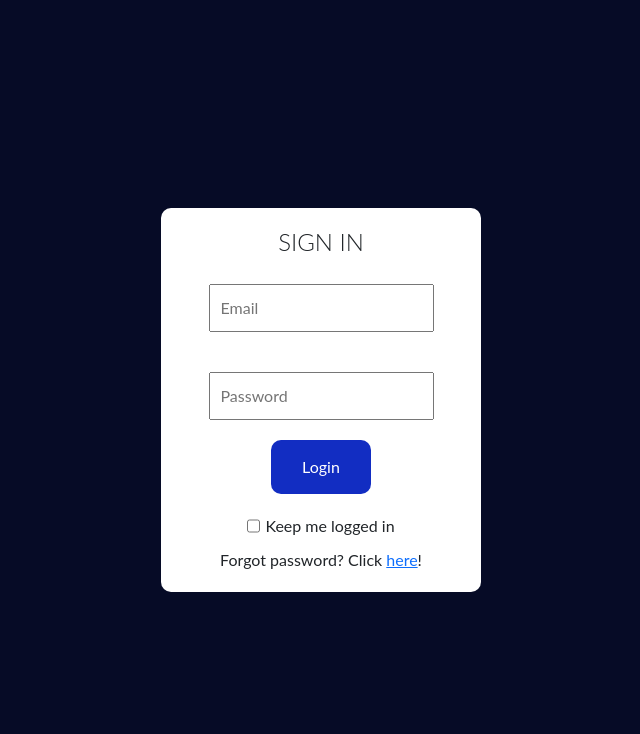
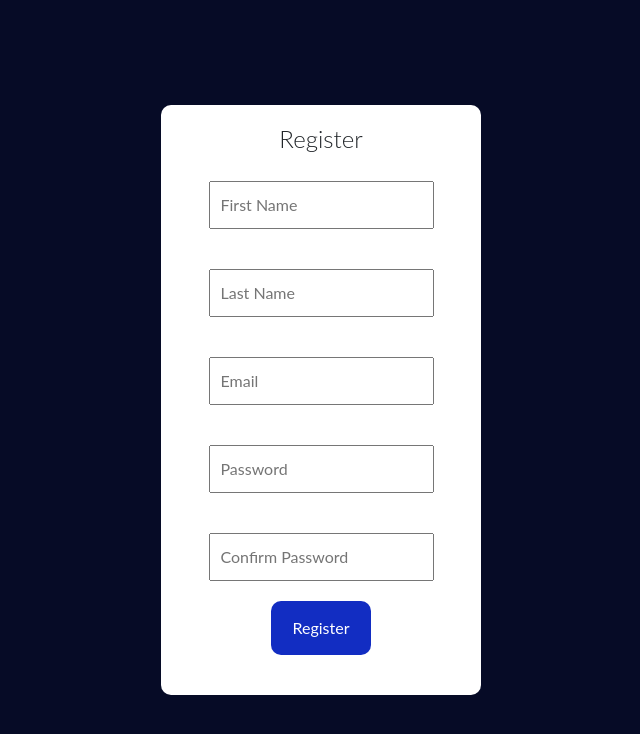
Before and after one commit to MogodanCristian/Zeit, a React (Vite) app: page /register in a window 1280 px wide. Before the commit this address led to /login. Shown: the top 734 px of the page, without its empty margins (319-959 px from the left). Built offline with nearby package versions, Linux system fonts and the light colour scheme.

Commit message:
Created entry point if there are no admins

```diff
--- a/src/App.jsx
+++ b/src/App.jsx
@@ -21,6 +21,7 @@ import Charts from './pages/Charts'
 import ChangePassword from './pages/ChangePassword'
 import Messages from './pages/Messages'
 import Support from './pages/Support'
+import Register from './pages/Register'
 
 const GlobalStyle = createGlobalStyle`
 @import url('https://fonts.googleapis.com/css2?family=Lato&display=swap');
@@ -59,6 +60,7 @@ function App() {
           <Route path = '/forgotPassword' element={user? <Navigate to={'/'}/>:<ForgotPassword/>}/>
           <Route path = '/changePassword/:userID/:securityCode' element={user? <Navigate to={'/'}/>:<ChangePassword/>}/>
           <Route path='/unauthorized' element={user ? <Unauthorized /> : <Navigate to={'/login'} />} />
+          <Route path='/register' element={<Register/>}/>
           {user === null ? (
             <Route path='*' element={<Navigate to='/login' replace />} />
           ) : (
--- a/src/components/ProjectCard.jsx
+++ b/src/components/ProjectCard.jsx
@@ -153,7 +153,7 @@ const ProjectCard = ({project,index, onDelete}) => {
         {project.description.length > 20 ? (
             <Tooltip title={<span style={{fontSize:"15px"}}>{project.description}</span>} arrow>
               <StyledCard.Text>
-                {project.description.slice(0, 20) + '...'}
+                {project.description.slice(0, 50) + '...'}
               </StyledCard.Text>
             </Tooltip>)
          : (
--- a/src/pages/Login.jsx
+++ b/src/pages/Login.jsx
@@ -1,4 +1,4 @@
-import React, { useState } from 'react'
+import React, { useEffect, useState } from 'react'
 import styled from 'styled-components'
 import { Link, useNavigate } from 'react-router-dom';
 import { useSelector, useDispatch } from 'react-redux';
@@ -96,7 +96,6 @@ function generateCode() {
   return code;
 }
 
-
 const Login = () => {
   const env = JSON.parse(JSON.stringify(import.meta.env));
   const apiUrl = env.VITE_ZEIT_API_URL;
@@ -107,6 +106,7 @@ const Login = () => {
   const dispatch = useDispatch();
   const isFetching = useSelector((state) => state.user.isFetching)
   const [loginFail, setLoginFail] = useState(false)
+  const [haveAdmins, setHaveAdmins] = useState(false)
   const handlePersistance = () =>{
     setKeepLoggedToggle(!keepLoggedToggle)
   }
@@ -123,7 +123,6 @@ const Login = () => {
       const user = jwt(token)
       if(!user.account_active){
         dispatch(loginFailure())
-        console.log('muies')
         setLoginFail(true)
         return;
       }
@@ -146,6 +145,16 @@ const Login = () => {
 
     });
   };
+
+  useEffect(() => {
+
+    axios.get(apiUrl + '/users/getAdmins').then(res =>{
+      if(res.data.length > 0)
+      setHaveAdmins(true)
+    })
+
+  }, [])
+
 
   return (
     <OuterContainer>
@@ -171,6 +180,8 @@ const Login = () => {
             </CheckboxContainer>
             <ForgotPassword>Forgot password? Click <Link to={'/forgotPassword'}>here</Link>!
             </ForgotPassword>
+            {!haveAdmins && <ForgotPassword>Want to create your first admin? Click <Link to={'/register'}>here</Link>!
+            </ForgotPassword>}
             {isFetching && <Spinner/>}
             {loginFail && <Error>Email or password are incorrect.Try again.</Error>}
           </Form>
--- /dev/null
+++ b/src/pages/Register.jsx
@@ -0,0 +1,191 @@
+import axios from 'axios';
+import React, { useState } from 'react';
+import { useNavigate } from 'react-router-dom';
+import styled from 'styled-components';
+
+const OuterContainer = styled.div`
+  background-color: #060b26;
+`;
+
+const InnerContainer = styled.div`
+  width: 100vw;
+  height: 100vh;
+  background-size: cover;
+  display: flex;
+  align-items: center;
+  justify-content: center;
+`;
+
+const Wrapper = styled.div`
+  width: 25%;
+  padding: 20px;
+  background-color: white;
+  height: 50vh + 20px;
+  align-items: center;
+  flex-direction: column;
+  display: flex;
+  border-radius: 10px;
+
+  @media only screen and (max-width: 768px) {
+    width: 90%;
+  }
+`;
+
+const Title = styled.h1`
+  font-size: 24px;
+  font-weight: 300;
+`;
+
+const Form = styled.form`
+  display: flex;
+  flex-direction: column;
+  align-items: center;
+`;
+
+const Input = styled.input`
+  flex: 1;
+  min-width: 40%;
+  width: 100%;
+  margin: 20px 0;
+  padding: 10px;
+  font-size: medium;
+`;
+
+const Button = styled.button`
+  width: 100px;
+  border: none;
+  padding: 15px 20px;
+  background-color: #122dc2;
+  color: white;
+  cursor: pointer;
+  margin-bottom: 20px;
+  border-radius: 10px;
+
+  &:hover {
+    background-color: #1a83ff;
+  }
+`;
+
+const Error = styled.p`
+  font-size: medium;
+  color: red;
+`;
+
+const Register = () => {
+  const [firstName, setFirstName] = useState('');
+  const [lastName, setLastName] = useState('');
+  const [email, setEmail] = useState('');
+  const [password, setPassword] = useState('');
+  const [confirmPassword, setConfirmPassword] = useState('');
+  const env = JSON.parse(JSON.stringify(import.meta.env));
+  const apiUrl = env.VITE_ZEIT_API_URL;
+
+  const [errorPresence, setErrorPresence] = useState(false);
+  const [errorMessage, setErrorMessage] = useState('');
+
+  const [allOK, setAllOK] = useState(false);
+  const navigate = useNavigate()
+
+  const handleClick = () => {
+    if (!firstName || !lastName || !email || !password || !confirmPassword) {
+      setErrorMessage('Please fill in all fields.');
+      setErrorPresence(true);
+      return;
+    } else if (password !== confirmPassword) {
+      setErrorMessage('Passwords do not match.');
+      setErrorPresence(true);
+      return;
+    } else if (!isPasswordValid(password)) {
+      setErrorMessage(getPasswordErrorMessage(password));
+      setErrorPresence(true);
+      return;
+    } else {
+      setErrorPresence(false);
+      setErrorMessage('');
+      axios
+        .post(apiUrl + '/users/register', {
+          first_name: firstName,
+          last_name: lastName,
+          email: email,
+          password: password,
+          role: 'admin',
+        })
+        .then((res) => {
+          if (res.status === 200) {
+            setAllOK(true);
+          }
+        });
+    }
+  };
+  const isPasswordValid = (password) => {
+    const passwordRegex = /^(?=.*[a-z])(?=.*[A-Z])(?=.*\d)(?=.*[^a-zA-Z0-9]).{8,}$/;
+    return passwordRegex.test(password);
+  };
+
+  const getPasswordErrorMessage = (password) => {
+    if (password.length < 8) {
+      return 'Password must contain at least 8 characters.';
+    }
+    if (!/(?=.*\d)/.test(password)) {
+      return 'Password must contain at least one numeric digit (0-9).';
+    }
+    if (!/(?=.*[a-z])/.test(password)) {
+      return 'Password must contain at least one lowercase letter (a-z).';
+    }
+    if (!/(?=.*[A-Z])/.test(password)) {
+      return 'Password must contain at least one uppercase letter (A-Z).';
+    }
+    if (!/(?=.*[^a-zA-Z0-9])/.test(password)) {
+      return 'Password must contain at least one special character.';
+    }
+    if (/\s/.test(password)) {
+      return 'Password must not contain any whitespace.';
+    }
+    return 'Invalid password.';
+  };
+
+  const handleNavigateToLogin = () => {
+    navigate('/login')
+  };
+
+  return (
+    <OuterContainer>
+      <InnerContainer>
+        <Wrapper>
+          <Title>Register</Title>
+          <Form onSubmit={(e) => e.preventDefault()}>
+            <Input
+              placeholder='First Name'
+              onChange={(e) => setFirstName(e.target.value)}
+            />
+            <Input
+              placeholder='Last Name'
+              onChange={(e) => setLastName(e.target.value)}
+            />
+            <Input
+              placeholder='Email'
+              onChange={(e) => setEmail(e.target.value)}
+            />
+            <Input
+              placeholder='Password'
+              type='password'
+              onChange={(e) => setPassword(e.target.value)}
+            />
+            <Input
+              placeholder='Confirm Password'
+              type='password'
+              onChange={(e) => setConfirmPassword(e.target.value)}
+            />
+            <Button onClick={handleClick}>Register</Button>
+            {errorPresence && <Error>{errorMessage}</Error>}
+            {allOK && (
+              <Button onClick={handleNavigateToLogin}>Navigate to Login</Button>
+            )}
+          </Form>
+        </Wrapper>
+      </InnerContainer>
+    </OuterContainer>
+  );
+};
+
+export default Register;
```
